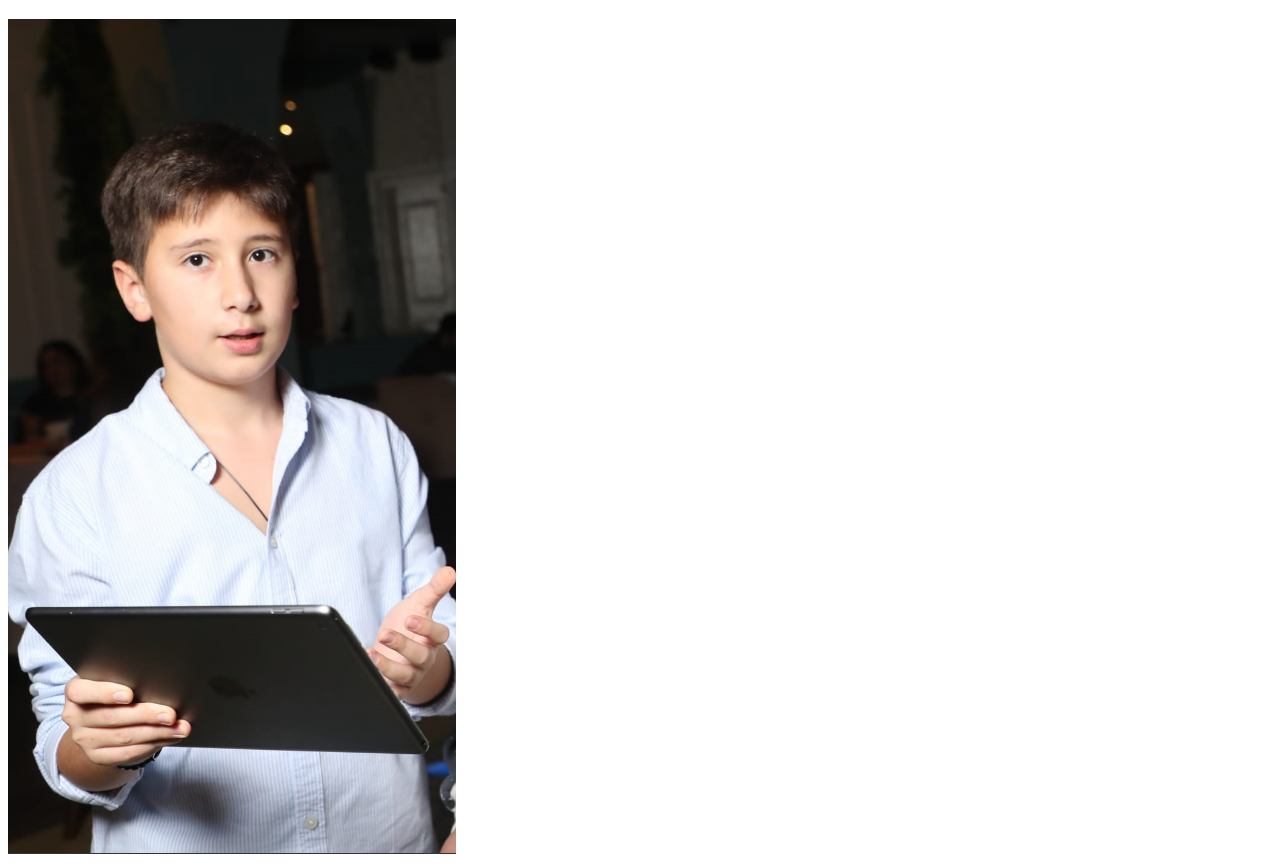
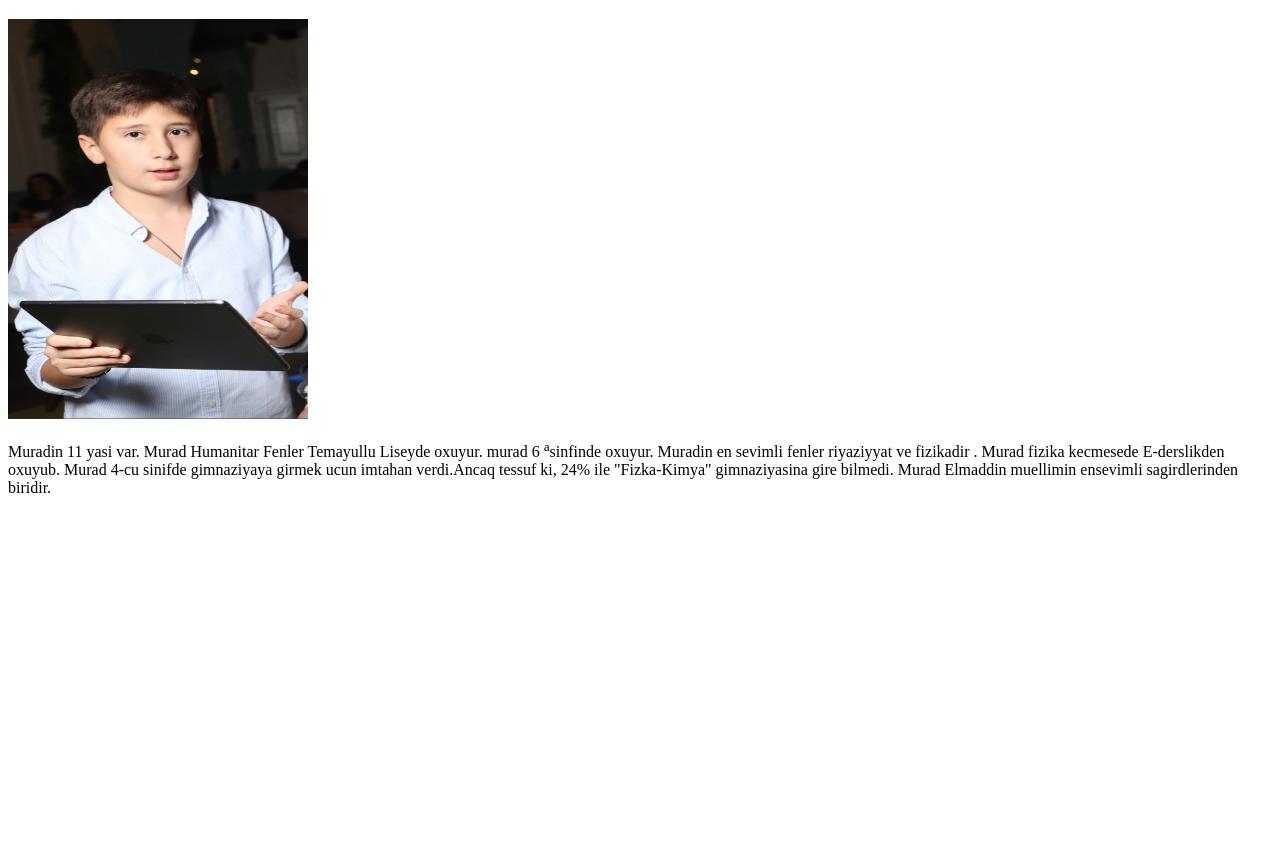
Before and after one commit to mrdlyv/homework, a plain HTML site: page index.html in a window 1280 px wide. Shown: the part 61-927 px from the top of the page. After the commit the page ends 800 px from the top, so only its background shows below. Drawn offline with Linux system fonts and the light colour scheme.

Commit message:
text elave olundu

```diff
--- a/index.html
+++ b/index.html
@@ -7,6 +7,11 @@
 </head>
 <body>
     <h1>Murad</h1>
-    <img src="mrd.png" alt="">
+    <img src="mrd.png" alt="" width="300px" height="400px">
+    <p>Muradin 11 yasi var. Murad Humanitar Fenler Temayullu Liseyde oxuyur. murad 6 <sup>a</sup>sinfinde oxuyur.
+    Muradin en sevimli fenler riyaziyyat ve fizikadir . Murad fizika kecmesede E-derslikden oxuyub. Murad 4-cu sinifde gimnaziyaya
+girmek ucun imtahan verdi.Ancaq tessuf ki, 24% ile "Fizka-Kimya" gimnaziyasina gire bilmedi. Murad Elmaddin muellimin ensevimli sagirdlerinden
+biridir. </p>
+
 </body>
 </html>
```
